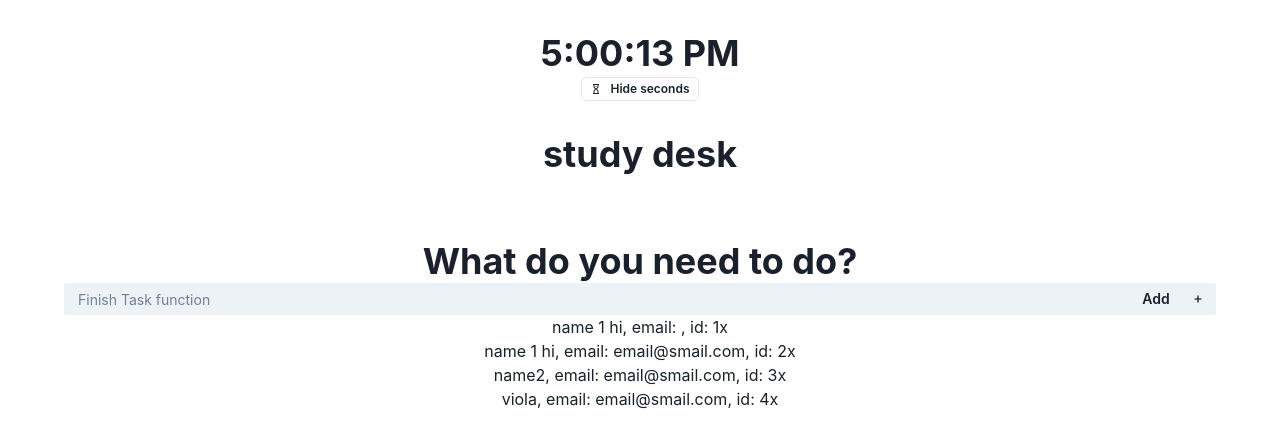
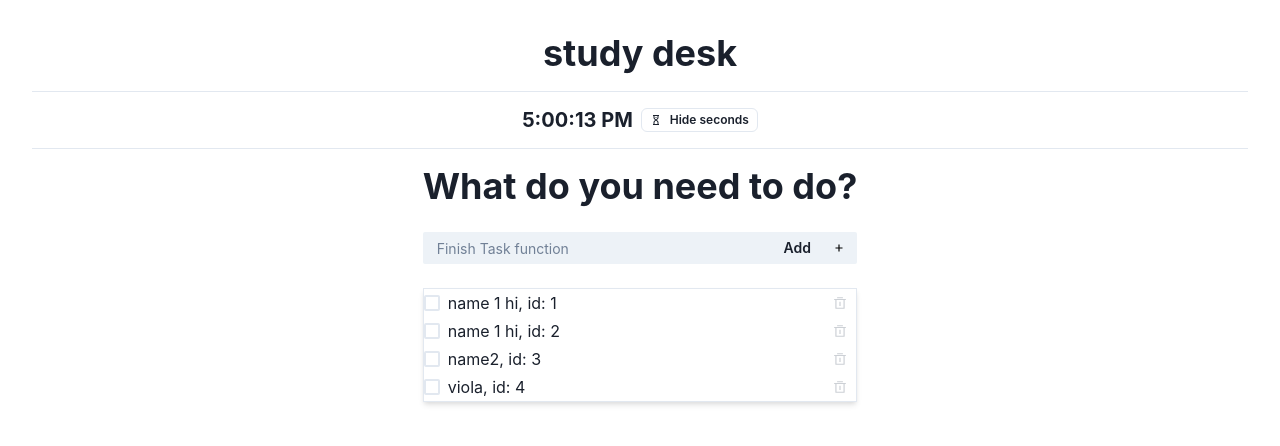
Before and after one commit to violaou/study-desk, a React (Vite) app: page / in a window 1280 px wide. Shown: the top 446 px of the page. Built offline with nearby package versions, Linux system fonts and the light colour scheme.

Commit message:
using Stack ChakraUI

```diff
--- a/src/App.jsx
+++ b/src/App.jsx
@@ -1,19 +1,15 @@
 import Clock from './components/Clock'
 import TodoList from './components/TodoList.jsx'
-import { Heading } from '@chakra-ui/react'
+import { Heading, StackDivider, VStack } from '@chakra-ui/react'
 import './App.css'
 
 function App() {
   return (
-    <>
+    <VStack spacing={4} divider={<StackDivider borderColor='gray.200' />}>
+      <Heading>study desk</Heading>
       <Clock />
-      <div className="card">
-        <Heading>study desk</Heading>
-      </div>
-      <div className="card">
-        <TodoList />
-      </div>
-    </>
+      <TodoList />
+    </VStack>
   )
 }
 
--- a/src/components/Clock.jsx
+++ b/src/components/Clock.jsx
@@ -1,6 +1,6 @@
 import { useState, useEffect } from 'react'
 import '../App.css'
-import { Button, Heading } from '@chakra-ui/react'
+import { Button, HStack, Heading } from '@chakra-ui/react'
 import { CgSandClock } from 'react-icons/cg'
 
 export default function Clock() {
@@ -26,8 +26,8 @@ export default function Clock() {
   }, [showSeconds])
 
   return (
-    <>
-      <Heading>{time}</Heading>
+    <HStack>
+      <Heading fontSize='xl'>{time}</Heading>
       <Button
         size="xs"
         variant="outline"
@@ -36,6 +36,6 @@ export default function Clock() {
       >
         {showSeconds ? 'Hide seconds' : 'Show seconds'}
       </Button>
-    </>
+    </HStack>
   )
 }
--- /dev/null
+++ b/src/components/TodoItem.jsx
@@ -0,0 +1,29 @@
+import PropTypes from 'prop-types'
+import { HStack, Checkbox, Text, IconButton } from '@chakra-ui/react'
+import { RiDeleteBin4Line } from 'react-icons/ri'
+
+export default function TodoItem({ onClick, id, text, ...props }) {
+  return (
+    <HStack justifyContent='space-between'>
+      <Checkbox onClick={onClick} size='md' variant='ghost'></Checkbox>
+      <Text width='100%' textAlign='left'>
+        {text}, id: {id}
+      </Text>
+      <IconButton
+        h='1.75rem'
+        size='sm'
+        aria-label='Todo Options'
+        variant='ghost'
+        color='#ccd0d5'
+        _hover={{ bg: 'none', color: 'red' }}
+        icon={<RiDeleteBin4Line />}
+      />
+    </HStack>
+  )
+}
+TodoItem.propTypes = {
+  onClick: PropTypes.func,
+  id: PropTypes.string,
+  text: PropTypes.string,
+  props: PropTypes.any,
+}
--- a/src/components/TodoList.jsx
+++ b/src/components/TodoList.jsx
@@ -9,15 +9,20 @@ import {
   InputRightElement,
   InputGroup,
   ButtonGroup,
+  Box,
+  StackDivider,
+  HStack,
+  Checkbox,
 } from '@chakra-ui/react'
-import { GrFormAdd } from 'react-icons/gr'
+import { GrFormAdd, GrFormCheckmark } from 'react-icons/gr'
+import TodoItem from './TodoItem'
 import '../App.css'
 
 const initialValues = [
-  { id: '1', name: 'name 1 hi', email: '' },
-  { id: '2', name: 'name 1 hi', email: 'email@smail.com' },
-  { id: '3', name: 'name2', email: 'email@smail.com' },
-  { id: '4', name: 'viola', email: 'email@smail.com' },
+  { id: '1', text: 'name 1 hi', email: '' },
+  { id: '2', text: 'name 1 hi', email: 'email@smail.com' },
+  { id: '3', text: 'name2', email: 'email@smail.com' },
+  { id: '4', text: 'viola', email: 'email@smail.com' },
 ]
 export default function TodoList() {
   const [values, setValues] = useState(initialValues)
@@ -51,45 +56,40 @@ export default function TodoList() {
   }
 
   return (
-    <>
+    <Stack spacing={'24px'} onSubmit={addPerson}>
       <Heading>What do you need to do? </Heading>
-      <Stack spacing={3} onSubmit={addPerson}>
-        <InputGroup size="sm">
-          <Input
-            placeholder="Finish Task function"
-            size="sm"
-            variant="filled"
-          />
-          <InputRightElement width="5.5rem">
-            <ButtonGroup size="sm" isAttached>
-              <Button h="1.75rem" size="sm" onClick={handleClick}>
+      <InputGroup size='sm'>
+        <Input placeholder='Finish Task function' size='sm' variant='filled' />
+        <InputRightElement width='5.5rem'>
+          <ButtonGroup size='sm' isAttached variant='ghost'>
+            <Button h='1.75rem' size='sm' onClick={handleClick}>
               Add
             </Button>
             <IconButton
-                h="1.75rem"
-                size="sm"
-                aria-label="Todo Options"
+              h='1.75rem'
+              size='sm'
+              aria-label='Todo Options'
               icon={<GrFormAdd />}
             />
           </ButtonGroup>
         </InputRightElement>
       </InputGroup>
-      </Stack>
-      {/* <form style={divStyle} onSubmit={addPerson}>
-        <label>What do you need to do? </label>
-        <input type="text" name="name" placeholder="name"></input>
-        <input type="submit"></input>
-      </form> */}
+      <Box shadow='md' borderWidth='1px'>
         {values && (
           <>
-          {values.map(({ id, name, email }) => (
-            <Text key={id}>
-              {name}, email: {email}, id: {id}
-              <button onClick={() => removeMe(id)}>x</button>
-            </Text>
+            {values.map(({ id, text }) => (
+              <TodoItem
+                onClick={() => removeMe(id)}
+                onRemove={() => removeMe(id)}
+                id={id}
+                key={id}
+                text={text}
+              ></TodoItem>
             ))}
+            <StackDivider borderColor='gray.200' />
           </>
         )}
-    </>
+      </Box>
+    </Stack>
   )
 }
```
Lines whose indentation alone changed are shown as unchanged.
